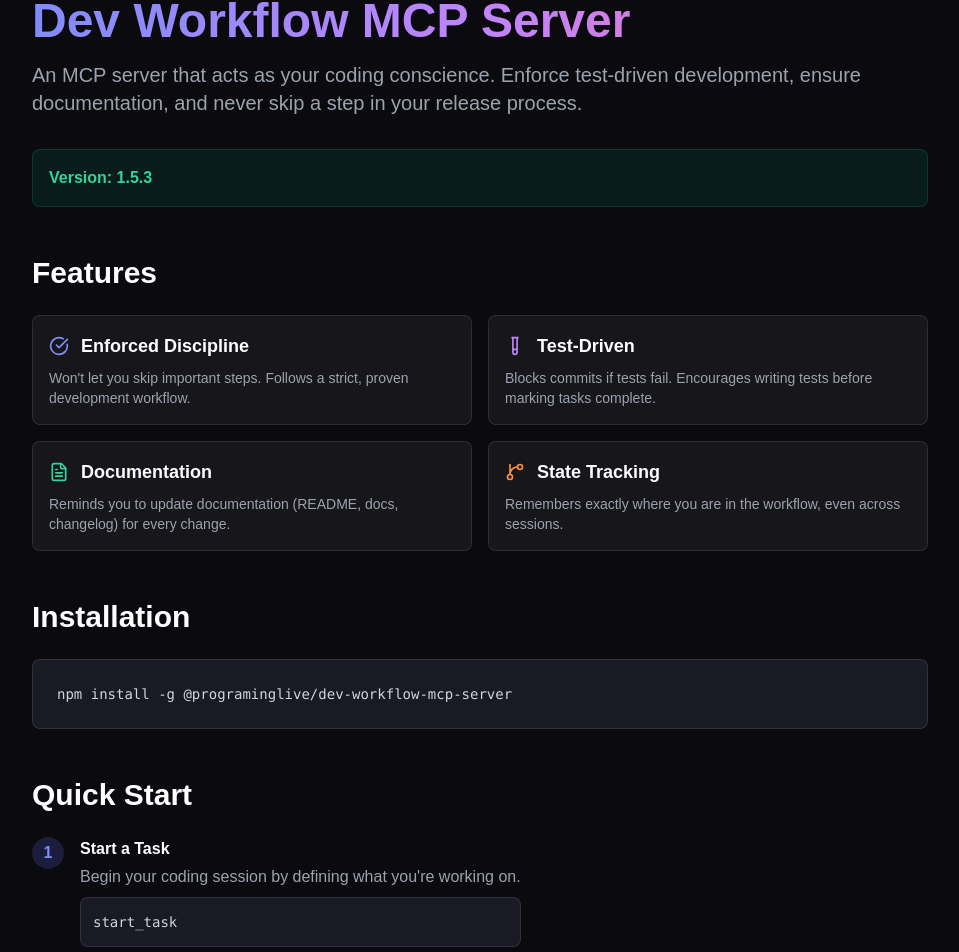
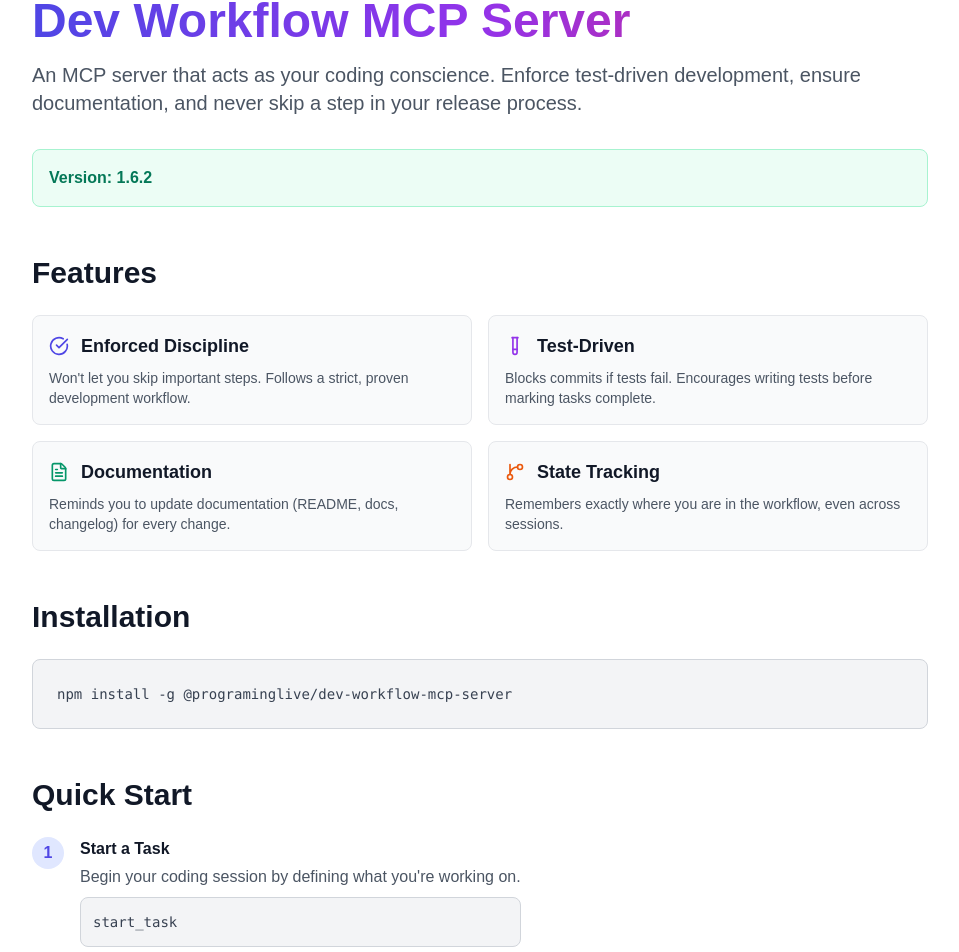
Before and after one commit to programinglive/dev-workflow-mcp-server, a Next.js app in the folder web/: page /docs in a window 1280 px wide. Shown: the part 142-1094 px from the top of the page, without its empty margins (160-1119 px from the left). Built offline with nearby package versions, Linux system fonts and the light colour scheme.

Commit message:
fix: add light mode support to docs page

```diff
--- a/web/app/docs/page.tsx
+++ b/web/app/docs/page.tsx
@@ -3,132 +3,132 @@ import { ArrowLeft, CheckCircle, GitBranch, FileText, TestTube, Rocket } from "l
 
 export default function DocsPage() {
     return (
-        <div className="min-h-screen bg-[#0a0a0f] text-white pt-20 px-4 pb-12">
+        <div className="min-h-screen bg-white dark:bg-[#0a0a0f] text-gray-900 dark:text-white pt-20 px-4 pb-12 transition-colors duration-300">
             <div className="max-w-4xl mx-auto">
                 <div className="mb-8">
-                    <Link href="/" className="inline-flex items-center gap-2 text-indigo-400 hover:text-indigo-300 transition">
+                    <Link href="/" className="inline-flex items-center gap-2 text-indigo-600 dark:text-indigo-400 hover:text-indigo-700 dark:hover:text-indigo-300 transition">
                         <ArrowLeft className="w-4 h-4" />
                         Back to Dashboard
                     </Link>
                 </div>
 
-                <div className="prose prose-invert max-w-none">
-                    <h1 className="text-5xl font-bold mb-4 bg-gradient-to-r from-indigo-400 via-purple-400 to-pink-400 bg-clip-text text-transparent">
+                <div className="prose dark:prose-invert max-w-none">
+                    <h1 className="text-5xl font-bold mb-4 bg-gradient-to-r from-indigo-600 dark:from-indigo-400 via-purple-600 dark:via-purple-400 to-pink-600 dark:to-pink-400 bg-clip-text text-transparent">
                         Dev Workflow MCP Server
                     </h1>
-                    <p className="text-xl text-gray-400 mb-8">
+                    <p className="text-xl text-gray-600 dark:text-gray-400 mb-8">
                         An MCP server that acts as your coding conscience. Enforce test-driven development, ensure documentation,
                         and never skip a step in your release process.
                     </p>
 
-                    <div className="bg-emerald-500/10 border border-emerald-500/20 rounded-lg p-4 mb-8">
-                        <p className="text-emerald-400 font-semibold">Version: 1.5.3</p>
+                    <div className="bg-emerald-50 dark:bg-emerald-500/10 border border-emerald-200 dark:border-emerald-500/20 rounded-lg p-4 mb-8">
+                        <p className="text-emerald-700 dark:text-emerald-400 font-semibold">Version: 1.6.2</p>
                     </div>
 
-                    <h2 className="text-3xl font-bold mt-12 mb-6">Features</h2>
+                    <h2 className="text-3xl font-bold mt-12 mb-6 text-gray-900 dark:text-white">Features</h2>
                     <div className="grid md:grid-cols-2 gap-4 mb-8">
-                        <div className="p-4 rounded-lg bg-white/5 border border-white/10">
+                        <div className="p-4 rounded-lg bg-gray-50 dark:bg-white/5 border border-gray-200 dark:border-white/10">
                             <div className="flex items-center gap-3 mb-2">
-                                <CheckCircle className="w-5 h-5 text-indigo-400" />
-                                <h3 className="text-lg font-semibold">Enforced Discipline</h3>
+                                <CheckCircle className="w-5 h-5 text-indigo-600 dark:text-indigo-400" />
+                                <h3 className="text-lg font-semibold text-gray-900 dark:text-white">Enforced Discipline</h3>
                             </div>
-                            <p className="text-gray-400 text-sm">Won't let you skip important steps. Follows a strict, proven development workflow.</p>
+                            <p className="text-gray-600 dark:text-gray-400 text-sm">Won't let you skip important steps. Follows a strict, proven development workflow.</p>
                         </div>
-                        <div className="p-4 rounded-lg bg-white/5 border border-white/10">
+                        <div className="p-4 rounded-lg bg-gray-50 dark:bg-white/5 border border-gray-200 dark:border-white/10">
                             <div className="flex items-center gap-3 mb-2">
-                                <TestTube className="w-5 h-5 text-purple-400" />
-                                <h3 className="text-lg font-semibold">Test-Driven</h3>
+                                <TestTube className="w-5 h-5 text-purple-600 dark:text-purple-400" />
+                                <h3 className="text-lg font-semibold text-gray-900 dark:text-white">Test-Driven</h3>
                             </div>
-                            <p className="text-gray-400 text-sm">Blocks commits if tests fail. Encourages writing tests before marking tasks complete.</p>
+                            <p className="text-gray-600 dark:text-gray-400 text-sm">Blocks commits if tests fail. Encourages writing tests before marking tasks complete.</p>
                         </div>
-                        <div className="p-4 rounded-lg bg-white/5 border border-white/10">
+                        <div className="p-4 rounded-lg bg-gray-50 dark:bg-white/5 border border-gray-200 dark:border-white/10">
                             <div className="flex items-center gap-3 mb-2">
-                                <FileText className="w-5 h-5 text-emerald-400" />
-                                <h3 className="text-lg font-semibold">Documentation</h3>
+                                <FileText className="w-5 h-5 text-emerald-600 dark:text-emerald-400" />
+                                <h3 className="text-lg font-semibold text-gray-900 dark:text-white">Documentation</h3>
                             </div>
-                            <p className="text-gray-400 text-sm">Reminds you to update documentation (README, docs, changelog) for every change.</p>
+                            <p className="text-gray-600 dark:text-gray-400 text-sm">Reminds you to update documentation (README, docs, changelog) for every change.</p>
                         </div>
-                        <div className="p-4 rounded-lg bg-white/5 border border-white/10">
+                        <div className="p-4 rounded-lg bg-gray-50 dark:bg-white/5 border border-gray-200 dark:border-white/10">
                             <div className="flex items-center gap-3 mb-2">
-                                <GitBranch className="w-5 h-5 text-orange-400" />
-                                <h3 className="text-lg font-semibold">State Tracking</h3>
+                                <GitBranch className="w-5 h-5 text-orange-600 dark:text-orange-400" />
+                                <h3 className="text-lg font-semibold text-gray-900 dark:text-white">State Tracking</h3>
                             </div>
-                            <p className="text-gray-400 text-sm">Remembers exactly where you are in the workflow, even across sessions.</p>
+                            <p className="text-gray-600 dark:text-gray-400 text-sm">Remembers exactly where you are in the workflow, even across sessions.</p>
                         </div>
                     </div>
 
-                    <h2 className="text-3xl font-bold mt-12 mb-6">Installation</h2>
-                    <div className="bg-[#1a1a24] rounded-lg p-6 border border-white/10 mb-8">
+                    <h2 className="text-3xl font-bold mt-12 mb-6 text-gray-900 dark:text-white">Installation</h2>
+                    <div className="bg-gray-100 dark:bg-[#1a1a24] rounded-lg p-6 border border-gray-300 dark:border-white/10 mb-8">
                         <pre className="text-sm overflow-x-auto">
-                            <code className="text-gray-300">npm install -g @programinglive/dev-workflow-mcp-server</code>
+                            <code className="text-gray-700 dark:text-gray-300">npm install -g @programinglive/dev-workflow-mcp-server</code>
                         </pre>
                     </div>
 
-                    <h2 className="text-3xl font-bold mt-12 mb-6">Quick Start</h2>
+                    <h2 className="text-3xl font-bold mt-12 mb-6 text-gray-900 dark:text-white">Quick Start</h2>
                     <ol className="space-y-4 mb-8">
                         <li className="flex gap-4">
-                            <span className="flex-shrink-0 w-8 h-8 rounded-full bg-indigo-500/20 flex items-center justify-center text-indigo-400 font-bold">1</span>
+                            <span className="flex-shrink-0 w-8 h-8 rounded-full bg-indigo-100 dark:bg-indigo-500/20 flex items-center justify-center text-indigo-600 dark:text-indigo-400 font-bold">1</span>
                             <div>
-                                <h3 className="font-semibold mb-1">Start a Task</h3>
-                                <p className="text-gray-400">Begin your coding session by defining what you're working on.</p>
-                                <div className="bg-[#1a1a24] rounded-lg p-3 mt-2 border border-white/10">
-                                    <code className="text-sm text-gray-300">start_task</code>
+                                <h3 className="font-semibold mb-1 text-gray-900 dark:text-white">Start a Task</h3>
+                                <p className="text-gray-600 dark:text-gray-400">Begin your coding session by defining what you're working on.</p>
+                                <div className="bg-gray-100 dark:bg-[#1a1a24] rounded-lg p-3 mt-2 border border-gray-300 dark:border-white/10">
+                                    <code className="text-sm text-gray-700 dark:text-gray-300">start_task</code>
                                 </div>
                             </div>
                         </li>
                         <li className="flex gap-4">
-                            <span className="flex-shrink-0 w-8 h-8 rounded-full bg-purple-500/20 flex items-center justify-center text-purple-400 font-bold">2</span>
+                            <span className="flex-shrink-0 w-8 h-8 rounded-full bg-purple-100 dark:bg-purple-500/20 flex items-center justify-center text-purple-600 dark:text-purple-400 font-bold">2</span>
                             <div>
-                                <h3 className="font-semibold mb-1">Mark Bug Fixed</h3>
-                                <p className="text-gray-400">Once you've implemented your feature or fix, mark it as complete.</p>
-                                <div className="bg-[#1a1a24] rounded-lg p-3 mt-2 border border-white/10">
-                                    <code className="text-sm text-gray-300">mark_bug_fixed</code>
+                                <h3 className="font-semibold mb-1 text-gray-900 dark:text-white">Mark Bug Fixed</h3>
+                                <p className="text-gray-600 dark:text-gray-400">Once you've implemented your feature or fix, mark it as complete.</p>
+                                <div className="bg-gray-100 dark:bg-[#1a1a24] rounded-lg p-3 mt-2 border border-gray-300 dark:border-white/10">
+                                    <code className="text-sm text-gray-700 dark:text-gray-300">mark_bug_fixed</code>
                                 </div>
                             </div>
                         </li>
                         <li className="flex gap-4">
-                            <span className="flex-shrink-0 w-8 h-8 rounded-full bg-emerald-500/20 flex items-center justify-center text-emerald-400 font-bold">3</span>
+                            <span className="flex-shrink-0 w-8 h-8 rounded-full bg-emerald-100 dark:bg-emerald-500/20 flex items-center justify-center text-emerald-600 dark:text-emerald-400 font-bold">3</span>
                             <div>
-                                <h3 className="font-semibold mb-1">Create Tests</h3>
-                                <p className="text-gray-400">Write tests to verify your changes work correctly.</p>
-                                <div className="bg-[#1a1a24] rounded-lg p-3 mt-2 border border-white/10">
-                                    <code className="text-sm text-gray-300">create_tests</code>
+                                <h3 className="font-semibold mb-1 text-gray-900 dark:text-white">Create Tests</h3>
+                                <p className="text-gray-600 dark:text-gray-400">Write tests to verify your changes work correctly.</p>
+                                <div className="bg-gray-100 dark:bg-[#1a1a24] rounded-lg p-3 mt-2 border border-gray-300 dark:border-white/10">
+                                    <code className="text-sm text-gray-700 dark:text-gray-300">create_tests</code>
                                 </div>
                             </div>
                         </li>
                         <li className="flex gap-4">
-                            <span className="flex-shrink-0 w-8 h-8 rounded-full bg-orange-500/20 flex items-center justify-center text-orange-400 font-bold">4</span>
+                            <span className="flex-shrink-0 w-8 h-8 rounded-full bg-orange-100 dark:bg-orange-500/20 flex items-center justify-center text-orange-600 dark:text-orange-400 font-bold">4</span>
                             <div>
-                                <h3 className="font-semibold mb-1">Run Tests</h3>
-                                <p className="text-gray-400">Execute your test suite and ensure everything passes.</p>
-                                <div className="bg-[#1a1a24] rounded-lg p-3 mt-2 border border-white/10">
-                                    <code className="text-sm text-gray-300">run_tests</code>
+                                <h3 className="font-semibold mb-1 text-gray-900 dark:text-white">Run Tests</h3>
+                                <p className="text-gray-600 dark:text-gray-400">Execute your test suite and ensure everything passes.</p>
+                                <div className="bg-gray-100 dark:bg-[#1a1a24] rounded-lg p-3 mt-2 border border-gray-300 dark:border-white/10">
+                                    <code className="text-sm text-gray-700 dark:text-gray-300">run_tests</code>
                                 </div>
                             </div>
                         </li>
                         <li className="flex gap-4">
-                            <span className="flex-shrink-0 w-8 h-8 rounded-full bg-pink-500/20 flex items-center justify-center text-pink-400 font-bold">5</span>
+                            <span className="flex-shrink-0 w-8 h-8 rounded-full bg-pink-100 dark:bg-pink-500/20 flex items-center justify-center text-pink-600 dark:text-pink-400 font-bold">5</span>
                             <div>
-                                <h3 className="font-semibold mb-1">Create Documentation</h3>
-                                <p className="text-gray-400">Update relevant documentation for your changes.</p>
-                                <div className="bg-[#1a1a24] rounded-lg p-3 mt-2 border border-white/10">
-                                    <code className="text-sm text-gray-300">create_documentation</code>
+                                <h3 className="font-semibold mb-1 text-gray-900 dark:text-white">Create Documentation</h3>
+                                <p className="text-gray-600 dark:text-gray-400">Update relevant documentation for your changes.</p>
+                                <div className="bg-gray-100 dark:bg-[#1a1a24] rounded-lg p-3 mt-2 border border-gray-300 dark:border-white/10">
+                                    <code className="text-sm text-gray-700 dark:text-gray-300">create_documentation</code>
                                 </div>
                             </div>
                         </li>
                         <li className="flex gap-4">
-                            <span className="flex-shrink-0 w-8 h-8 rounded-full bg-blue-500/20 flex items-center justify-center text-blue-400 font-bold">6</span>
+                            <span className="flex-shrink-0 w-8 h-8 rounded-full bg-blue-100 dark:bg-blue-500/20 flex items-center justify-center text-blue-600 dark:text-blue-400 font-bold">6</span>
                             <div>
-                                <h3 className="font-semibold mb-1">Commit and Push</h3>
-                                <p className="text-gray-400">Commit your changes and push to the repository.</p>
-                                <div className="bg-[#1a1a24] rounded-lg p-3 mt-2 border border-white/10">
-                                    <code className="text-sm text-gray-300">commit_and_push</code>
+                                <h3 className="font-semibold mb-1 text-gray-900 dark:text-white">Commit and Push</h3>
+                                <p className="text-gray-600 dark:text-gray-400">Commit your changes and push to the repository.</p>
+                                <div className="bg-gray-100 dark:bg-[#1a1a24] rounded-lg p-3 mt-2 border border-gray-300 dark:border-white/10">
+                                    <code className="text-sm text-gray-700 dark:text-gray-300">commit_and_push</code>
                                 </div>
                             </div>
                         </li>
                     </ol>
 
-                    <h2 className="text-3xl font-bold mt-12 mb-6">Available Commands</h2>
+                    <h2 className="text-3xl font-bold mt-12 mb-6 text-gray-900 dark:text-white">Available Commands</h2>
                     <div className="space-y-3 mb-8">
                         {[
                             { cmd: "start_task", desc: "Begin a new coding task" },
@@ -143,54 +143,54 @@ export default function DocsPage() {
                             { cmd: "get_workflow_status", desc: "Check current workflow state" },
                             { cmd: "view_history", desc: "View completed tasks" },
                         ].map((item) => (
-                            <div key={item.cmd} className="p-4 rounded-lg bg-white/5 border border-white/10 hover:bg-white/10 transition">
-                                <code className="text-indigo-400 font-mono">{item.cmd}</code>
-                                <p className="text-gray-400 text-sm mt-1">{item.desc}</p>
+                            <div key={item.cmd} className="p-4 rounded-lg bg-gray-50 dark:bg-white/5 border border-gray-200 dark:border-white/10 hover:bg-gray-100 dark:hover:bg-white/10 transition">
+                                <code className="text-indigo-600 dark:text-indigo-400 font-mono">{item.cmd}</code>
+                                <p className="text-gray-600 dark:text-gray-400 text-sm mt-1">{item.desc}</p>
                             </div>
                         ))}
                     </div>
 
-                    <h2 className="text-3xl font-bold mt-12 mb-6">Configuration</h2>
-                    <p className="text-gray-400 mb-4">
-                        The server stores workflow state in a SQLite database located at <code className="text-indigo-400 bg-white/5 px-2 py-1 rounded">.state/dev-workflow.db</code>
+                    <h2 className="text-3xl font-bold mt-12 mb-6 text-gray-900 dark:text-white">Configuration</h2>
+                    <p className="text-gray-600 dark:text-gray-400 mb-4">
+                        The server stores workflow state in a SQLite database located at <code className="text-indigo-600 dark:text-indigo-400 bg-gray-100 dark:bg-white/5 px-2 py-1 rounded">.state/dev-workflow.db</code>
                     </p>
-                    <p className="text-gray-400 mb-8">
-                        Set the <code className="text-indigo-400 bg-white/5 px-2 py-1 rounded">DEV_WORKFLOW_USER_ID</code> environment variable to isolate workflow state per user.
+                    <p className="text-gray-600 dark:text-gray-400 mb-8">
+                        Set the <code className="text-indigo-600 dark:text-indigo-400 bg-gray-100 dark:bg-white/5 px-2 py-1 rounded">DEV_WORKFLOW_USER_ID</code> environment variable to isolate workflow state per user.
                     </p>
 
-                    <h2 className="text-3xl font-bold mt-12 mb-6">Requirements</h2>
+                    <h2 className="text-3xl font-bold mt-12 mb-6 text-gray-900 dark:text-white">Requirements</h2>
                     <ul className="space-y-2 mb-8">
-                        <li className="flex items-center gap-2 text-gray-400">
-                            <CheckCircle className="w-4 h-4 text-emerald-400" />
+                        <li className="flex items-center gap-2 text-gray-600 dark:text-gray-400">
+                            <CheckCircle className="w-4 h-4 text-emerald-600 dark:text-emerald-400" />
                             Node.js 18 or higher
                         </li>
-                        <li className="flex items-center gap-2 text-gray-400">
-                            <CheckCircle className="w-4 h-4 text-emerald-400" />
+                        <li className="flex items-center gap-2 text-gray-600 dark:text-gray-400">
+                            <CheckCircle className="w-4 h-4 text-emerald-600 dark:text-emerald-400" />
                             Git installed and configured
                         </li>
-                        <li className="flex items-center gap-2 text-gray-400">
-                            <CheckCircle className="w-4 h-4 text-emerald-400" />
+                        <li className="flex items-center gap-2 text-gray-600 dark:text-gray-400">
+                            <CheckCircle className="w-4 h-4 text-emerald-600 dark:text-emerald-400" />
                             MCP-compatible AI assistant (e.g., Claude Desktop)
                         </li>
                     </ul>
 
-                    <h2 className="text-3xl font-bold mt-12 mb-6">License</h2>
-                    <p className="text-gray-400 mb-8">
+                    <h2 className="text-3xl font-bold mt-12 mb-6 text-gray-900 dark:text-white">License</h2>
+                    <p className="text-gray-600 dark:text-gray-400 mb-8">
                         MIT License - Free to use for personal and commercial projects.
                     </p>
 
-                    <div className="bg-gradient-to-r from-indigo-500/10 via-purple-500/10 to-pink-500/10 border border-white/10 rounded-lg p-6 mt-12">
+                    <div className="bg-gradient-to-r from-indigo-50 dark:from-indigo-500/10 via-purple-50 dark:via-purple-500/10 to-pink-50 dark:to-pink-500/10 border border-gray-300 dark:border-white/10 rounded-lg p-6 mt-12">
                         <div className="flex items-center gap-3 mb-3">
-                            <Rocket className="w-6 h-6 text-pink-400" />
-                            <h3 className="text-xl font-bold">Ready to get started?</h3>
+                            <Rocket className="w-6 h-6 text-pink-600 dark:text-pink-400" />
+                            <h3 className="text-xl font-bold text-gray-900 dark:text-white">Ready to get started?</h3>
                         </div>
-                        <p className="text-gray-400 mb-4">
+                        <p className="text-gray-600 dark:text-gray-400 mb-4">
                             Install the MCP server and start enforcing best practices in your development workflow today!
                         </p>
                         <Link
                             href="https://github.com/programinglive/dev-workflow-mcp-server"
                             target="_blank"
-                            className="inline-flex items-center gap-2 px-6 py-3 bg-gradient-to-r from-indigo-600 to-purple-600 rounded-lg font-semibold hover:shadow-lg hover:shadow-indigo-500/50 transition"
+                            className="inline-flex items-center gap-2 px-6 py-3 bg-gradient-to-r from-indigo-600 to-purple-600 dark:from-indigo-600 dark:to-purple-600 rounded-lg font-semibold text-white hover:shadow-lg hover:shadow-indigo-500/50 transition"
                         >
                             View on GitHub
                         </Link>
```
